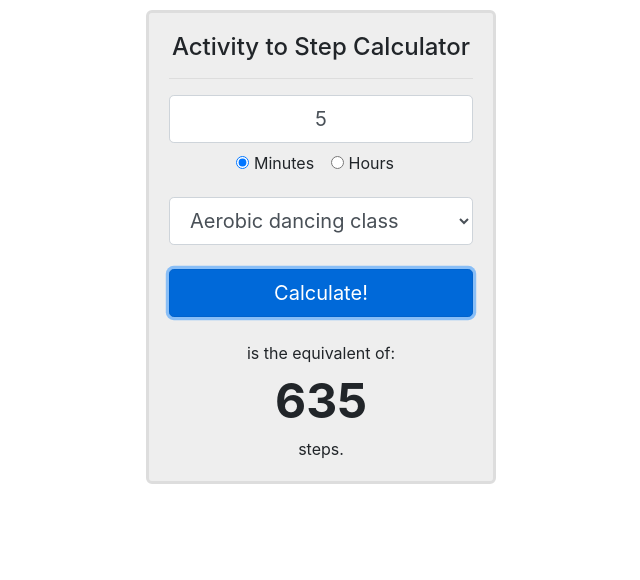
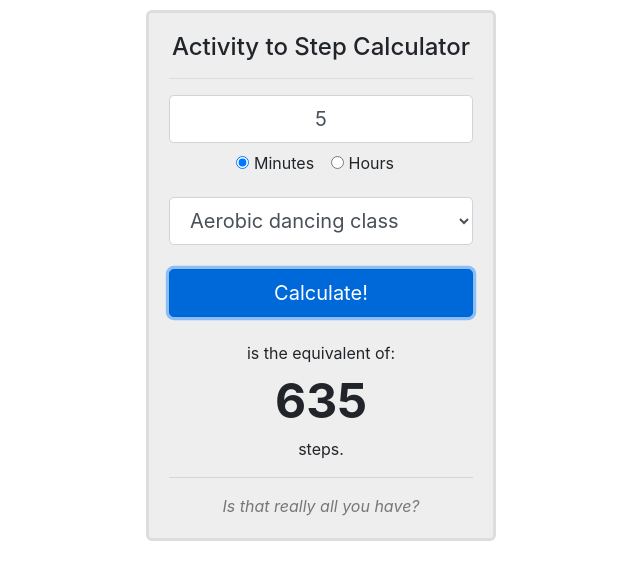
Before and after one commit to United-Way-of-Lancaster-County/steps, a plain HTML site: page comments.html in a window 1280 px wide. Both pictures are taken after typing "5" into the empty fields and a click on the button "Calculate!". Shown: the whole page, without its empty margins (319-959 px from the left). Drawn offline with nearby package versions, Linux system fonts and the light colour scheme.

Commit message:
Added cheeky comments

```diff
--- a/comments.html
+++ b/comments.html
@@ -170,6 +170,8 @@
 		  <div class="hidden-content">is the equivalent of:</div>
 		  <div class="step-total"></div>
 		  <div class="hidden-content">steps.</div>
+		  <hr class="hidden-content" />
+		  <div class="cheeky"></div>
 		</div>
 	</body>
 </html>
--- a/css/styles.css
+++ b/css/styles.css
@@ -43,3 +43,8 @@ input[type=number] {
 .hidden-content {
 	display: none;
 }
+.cheeky {
+	margin-top: 15px;
+	color: #777;
+	font-style: italic;
+}
--- a/js/calc.js
+++ b/js/calc.js
@@ -1,4 +1,8 @@
 var total = 0;
+const cheeky_neg = ["That's it?", "I feel like you could have done more...", "Try harder next time, ok?", "Um, my grandmother could do better.", "I've seen better.", "Next time, try getting off the couch.", "That's it?", "Is that really all you have?", "Are you serious?", "Lame!", "You really phoned it in.", "That was pretty unexceptional.", "Amateur!", "A rookie workout.", "Uh... really?"];
+const cheeky_med = ["That's \"reasonable\".","Meh, it's a pass.", "I guess if you're ok with \"so-so\"...", "I suppose that's OK.", "I dunno, that was... alright?", "Mediocre, at best.", "Very average.", "Nothing to write home about.", "A run-of-the-mill workout.", "Passable, I guess.", "Adequate, I suppose.", "It looks like you tried at least."];
+const cheeky_pos = ["That's pretty good!", "You're definitely on the right track!", "Keep it up!","You're getting there.", "Right on!", "Keep up the good work!", "Looks like you broke a sweat.", "A decent workout."];
+const cheeky_awesome = ["That's what I'm talking about!", "Great job!","Exceptional workout!", "Nailed it!", "Outstanding!", "That was remarkable", "A top-notch workout!", "Freakin' awesome!", "Feelin' good!!!", "You could totally be on American Ninja Warrior.", "Amazing!","You should be proud of yourself."];
 
 $(document).ready(function () {
 
@@ -9,9 +13,25 @@ $(document).ready(function () {
 		  total = $("#calc_total").val() * $("#calc_activity").val();
 	  }
 
+
+    if (total < 3000) {
+      var cheeky_comment = cheeky_neg[Math.floor(Math.random()*cheeky_neg.length)];
+    }
+    else if (total >= 3000 && total < 7000) {
+      var cheeky_comment = cheeky_med[Math.floor(Math.random()*cheeky_med.length)];
+    }
+    else if (total >= 7000 && total < 12000) {
+      var cheeky_comment = cheeky_pos[Math.floor(Math.random()*cheeky_pos.length)];
+    }
+    else if (total >= 12000) {
+      var cheeky_comment = cheeky_awesome[Math.floor(Math.random()*cheeky_awesome.length)];
+    }
+
     $(".hidden-content").show();
     $(".step-total").empty();
     $(".step-total").append( total.toLocaleString() );
+    $(".cheeky").empty();
+    $(".cheeky").append( cheeky_comment );
     total = 0;
   });
 
```
